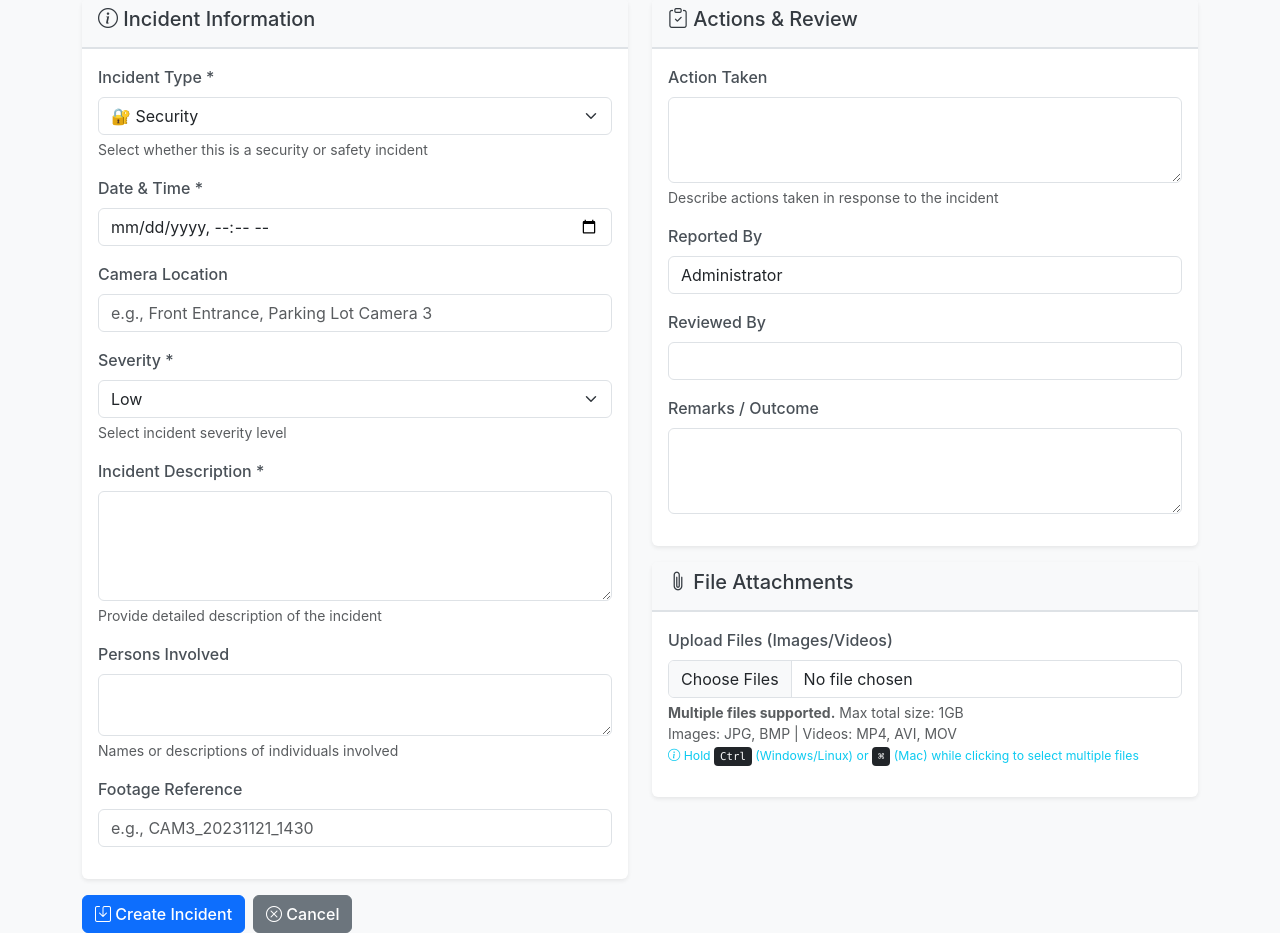
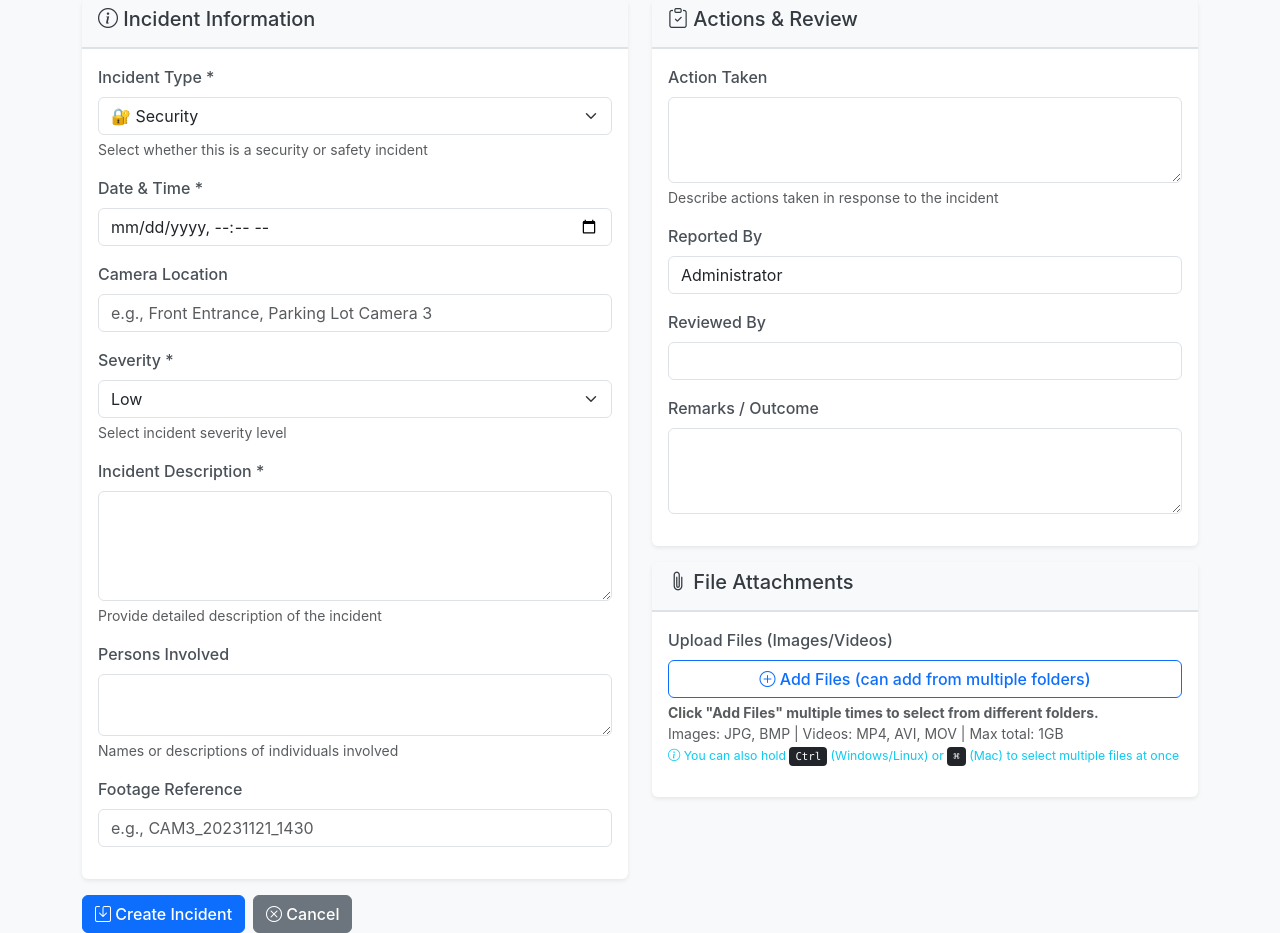
Before and after one commit to ZA-CORP-APPS/Incident-Report, a Flask app: page /incident/new in a window 1280 px wide. Shown: the part 153-1086 px from the top of the page. Run offline with Flask 3, Linux system fonts and the light colour scheme; a user stored in the database is signed in; data that the repository does not hold is empty.

Commit message:
Improve file upload functionality with a new multi-file selection interface
Update the incident form to allow users to add files from multiple folders via a "Add Files" button, display a visual queue of selected files, and implement a progress indicator for uploads.

Replit-Commit-Author: Agent
Replit-Commit-Session-Id: d71b7660-e851-48b8-b9a6-686618be9449
Replit-Commit-Checkpoint-Type: intermediate_checkpoint
Replit-Commit-Event-Id: ef76f689-0ed9-4232-9ac9-eb6ea45de423
Replit-Commit-Screenshot-Url: https://storage.googleapis.com/screenshot-production-us-central1/00934386-b227-470e-8420-495189c3a5da/d71b7660-e851-48b8-b9a6-686618be9449/NGX0YfH

```diff
--- a/templates/incident_form.html
+++ b/templates/incident_form.html
@@ -112,19 +112,32 @@
                     </div>
                     <div class="card-body">
                         <div class="mb-3">
-                            <label for="attachments" class="form-label">Upload Files (Images/Videos)</label>
-                            <input type="file" class="form-control" id="attachments" name="attachments"
-                                   accept=".jpg,.jpeg,.bmp,.mp4,.avi,.mov" multiple onchange="updateFileList()">
+                            <label class="form-label">Upload Files (Images/Videos)</label>
+                            <input type="file" class="d-none" id="fileInput" accept=".jpg,.jpeg,.bmp,.mp4,.avi,.mov" multiple onchange="addFilesToQueue()">
+
+                            <div class="d-grid gap-2">
+                                <button type="button" class="btn btn-outline-primary" onclick="document.getElementById('fileInput').click()">
+                                    <i class="bi bi-plus-circle"></i> Add Files (can add from multiple folders)
+                                </button>
+                            </div>
+
                             <div class="form-text">
-                                <strong>Multiple files supported.</strong> Max total size: 1GB<br>
-                                Images: JPG, BMP | Videos: MP4, AVI, MOV<br>
-                                <small class="text-info"><i class="bi bi-info-circle"></i> Hold <kbd>Ctrl</kbd> (Windows/Linux) or <kbd>⌘</kbd> (Mac) while clicking to select multiple files</small>
+                                <strong>Click "Add Files" multiple times to select from different folders.</strong><br>
+                                Images: JPG, BMP | Videos: MP4, AVI, MOV | Max total: 1GB<br>
+                                <small class="text-info"><i class="bi bi-info-circle"></i> You can also hold <kbd>Ctrl</kbd> (Windows/Linux) or <kbd>⌘</kbd> (Mac) to select multiple files at once</small>
                             </div>
-                            <div id="fileList" class="mt-2"></div>
-                            <div id="uploadProgress" class="mt-2" style="display: none;">
-                                <div class="progress">
-                                    <div class="progress-bar progress-bar-striped progress-bar-animated" role="progressbar"
-                                         style="width: 100%">Uploading files...</div>
+
+                            <div id="fileQueue" class="mt-3"></div>
+
+                            <div id="uploadProgress" class="mt-3" style="display: none;">
+                                <div class="alert alert-info">
+                                    <strong><i class="bi bi-cloud-upload"></i> Uploading files...</strong>
+                                    <div class="progress mt-2" style="height: 25px;">
+                                        <div id="progressBar" class="progress-bar progress-bar-striped progress-bar-animated"
+                                             role="progressbar" style="width: 100%">
+                                            Please wait...
+                                        </div>
+                                    </div>
                                 </div>
                             </div>
                         </div>
@@ -192,52 +205,127 @@
 </div>
 
 <script>
-function updateFileList() {
-    const fileInput = document.getElementById('attachments');
-    const fileList = document.getElementById('fileList');
+// File queue for accumulating files from multiple folders
+let fileQueue = [];
 
-    if (fileInput.files.length > 0) {
-        let html = '<div class="alert alert-info"><strong>Selected files:</strong><ul class="mb-0 mt-2">';
-        for (let i = 0; i < fileInput.files.length; i++) {
-            const file = fileInput.files[i];
-            const sizeMB = (file.size / (1024 * 1024)).toFixed(2);
-            const icon = file.type.startsWith('image/') ? 'bi-image' : 'bi-camera-video';
-            html += `<li><i class="bi ${icon}"></i> ${file.name} (${sizeMB} MB)</li>`;
+function addFilesToQueue() {
+    const fileInput = document.getElementById('fileInput');
+    const files = Array.from(fileInput.files);
+
+    // Add new files to queue
+    files.forEach(file => {
+        // Check for duplicates by name
+        const isDuplicate = fileQueue.some(f => f.name === file.name && f.size === file.size);
+        if (!isDuplicate) {
+            fileQueue.push(file);
         }
-        html += '</ul></div>';
-        fileList.innerHTML = html;
-    } else {
-        fileList.innerHTML = '';
-    }
+    });
+
+    // Clear the input so user can select from another folder
+    fileInput.value = '';
+
+    // Update display
+    displayFileQueue();
 }
 
-// Show upload progress when form is submitted
+function removeFileFromQueue(index) {
+    fileQueue.splice(index, 1);
+    displayFileQueue();
+}
+
+function displayFileQueue() {
+    const queueDiv = document.getElementById('fileQueue');
+
+    if (fileQueue.length === 0) {
+        queueDiv.innerHTML = '';
+        return;
+    }
+
+    let totalSize = fileQueue.reduce((sum, file) => sum + file.size, 0);
+    let totalSizeMB = (totalSize / (1024 * 1024)).toFixed(2);
+
+    let html = `<div class="card">
+        <div class="card-header bg-light">
+            <strong><i class="bi bi-paperclip"></i> Files to Upload (${fileQueue.length})</strong>
+            <span class="badge bg-info ms-2">${totalSizeMB} MB total</span>
+        </div>
+        <div class="list-group list-group-flush">`;
+
+    fileQueue.forEach((file, index) => {
+        const sizeMB = (file.size / (1024 * 1024)).toFixed(2);
+        const icon = file.type.startsWith('image/') ? 'bi-image text-primary' : 'bi-camera-video text-danger';
+        html += `
+            <div class="list-group-item d-flex justify-content-between align-items-center">
+                <span>
+                    <i class="bi ${icon}"></i> ${file.name}
+                    <small class="text-muted">(${sizeMB} MB)</small>
+                </span>
+                <button type="button" class="btn btn-sm btn-outline-danger" onclick="removeFileFromQueue(${index})">
+                    <i class="bi bi-trash"></i> Remove
+                </button>
+            </div>`;
+    });
+
+    html += '</div></div>';
+    queueDiv.innerHTML = html;
+}
+
+// Handle form submission
 document.addEventListener('DOMContentLoaded', function() {
-    const form = document.querySelector('form');
-    const fileInput = document.getElementById('attachments');
-    const uploadProgress = document.getElementById('uploadProgress');
+    const form = document.querySelector('form[method="POST"]');
 
     form.addEventListener('submit', function(e) {
-        if (fileInput.files.length > 0) {
-            // Check if any file is large (> 5MB)
-            let hasLargeFile = false;
-            for (let i = 0; i < fileInput.files.length; i++) {
-                if (fileInput.files[i].size > 5 * 1024 * 1024) {
-                    hasLargeFile = true;
-                    break;
-                }
-            }
+        e.preventDefault();
 
-            if (hasLargeFile) {
-                uploadProgress.style.display = 'block';
-                // Disable submit button to prevent double submission
-                const submitBtn = form.querySelector('button[type="submit"]');
-                if (submitBtn) {
-                    submitBtn.disabled = true;
-                    submitBtn.innerHTML = '<span class="spinner-border spinner-border-sm me-2"></span>Uploading...';
-                }
+        // Show progress indicator if there are files
+        if (fileQueue.length > 0) {
+            document.getElementById('uploadProgress').style.display = 'block';
+
+            // Disable submit button
+            const submitBtn = form.querySelector('button[type="submit"]');
+            if (submitBtn) {
+                submitBtn.disabled = true;
+                submitBtn.innerHTML = '<span class="spinner-border spinner-border-sm me-2"></span>Uploading...';
             }
         }
+
+        // Create FormData from the form
+        const formData = new FormData(form);
+
+        // Remove any existing attachments field
+        formData.delete('attachments');
+
+        // Add files from queue
+        fileQueue.forEach(file => {
+            formData.append('attachments', file);
+        });
+
+        // Submit the form
+        fetch(form.action, {
+            method: 'POST',
+            body: formData
+        })
+        .then(response => {
+            if (response.redirected) {
+                window.location.href = response.url;
+            } else {
+                return response.text().then(html => {
+                    document.open();
+                    document.write(html);
+                    document.close();
+                });
+            }
+        })
+        .catch(error => {
+            console.error('Upload error:', error);
+            alert('Error uploading files. Please try again.');
+            document.getElementById('uploadProgress').style.display = 'none';
+            const submitBtn = form.querySelector('button[type="submit"]');
+            if (submitBtn) {
+                submitBtn.disabled = false;
+                submitBtn.innerHTML = '<i class="bi bi-save"></i> {% if incident %}Update{% else %}Create{% endif %} Incident';
+            }
+        });
     });
 });
 </script>
```
